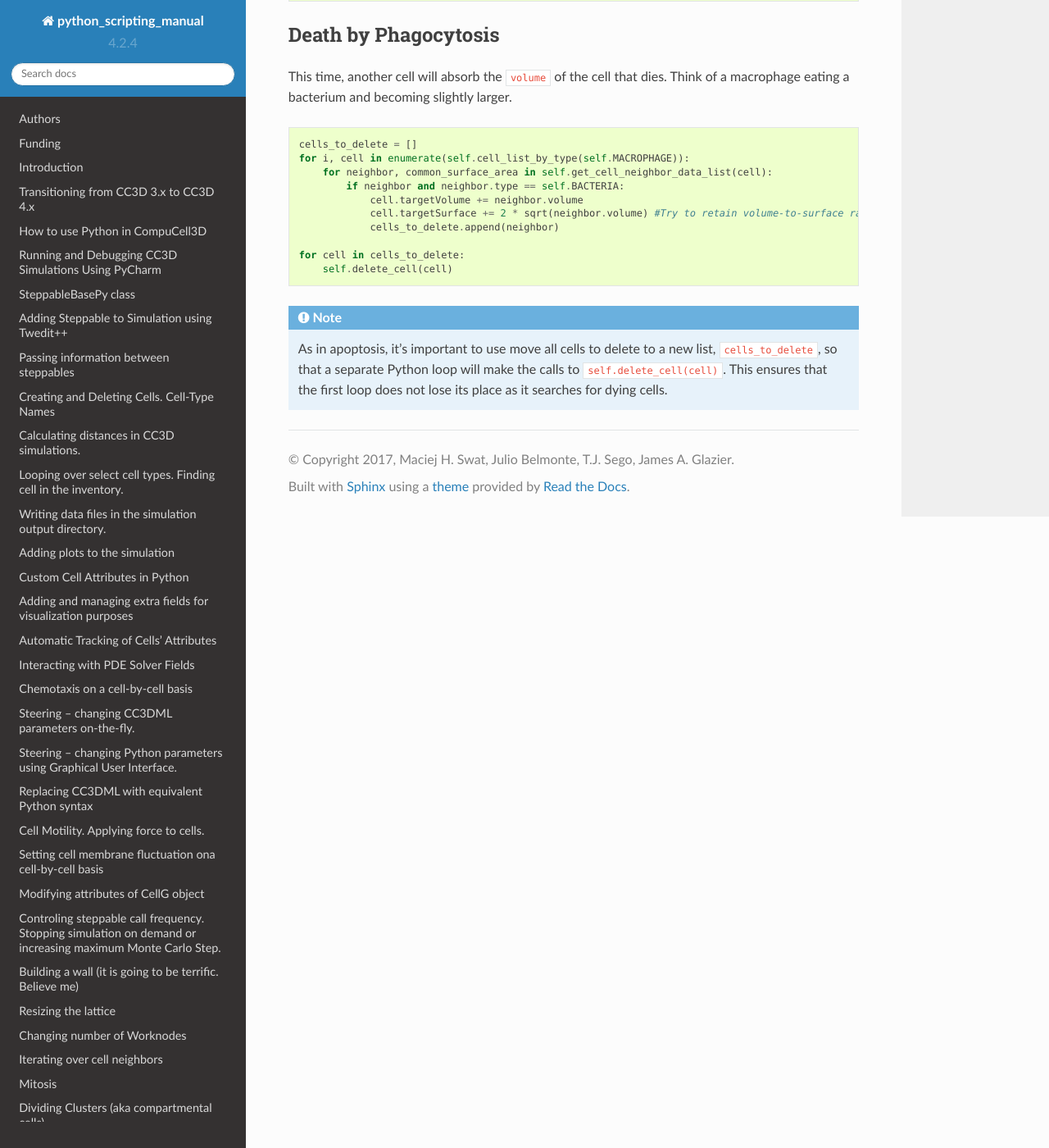
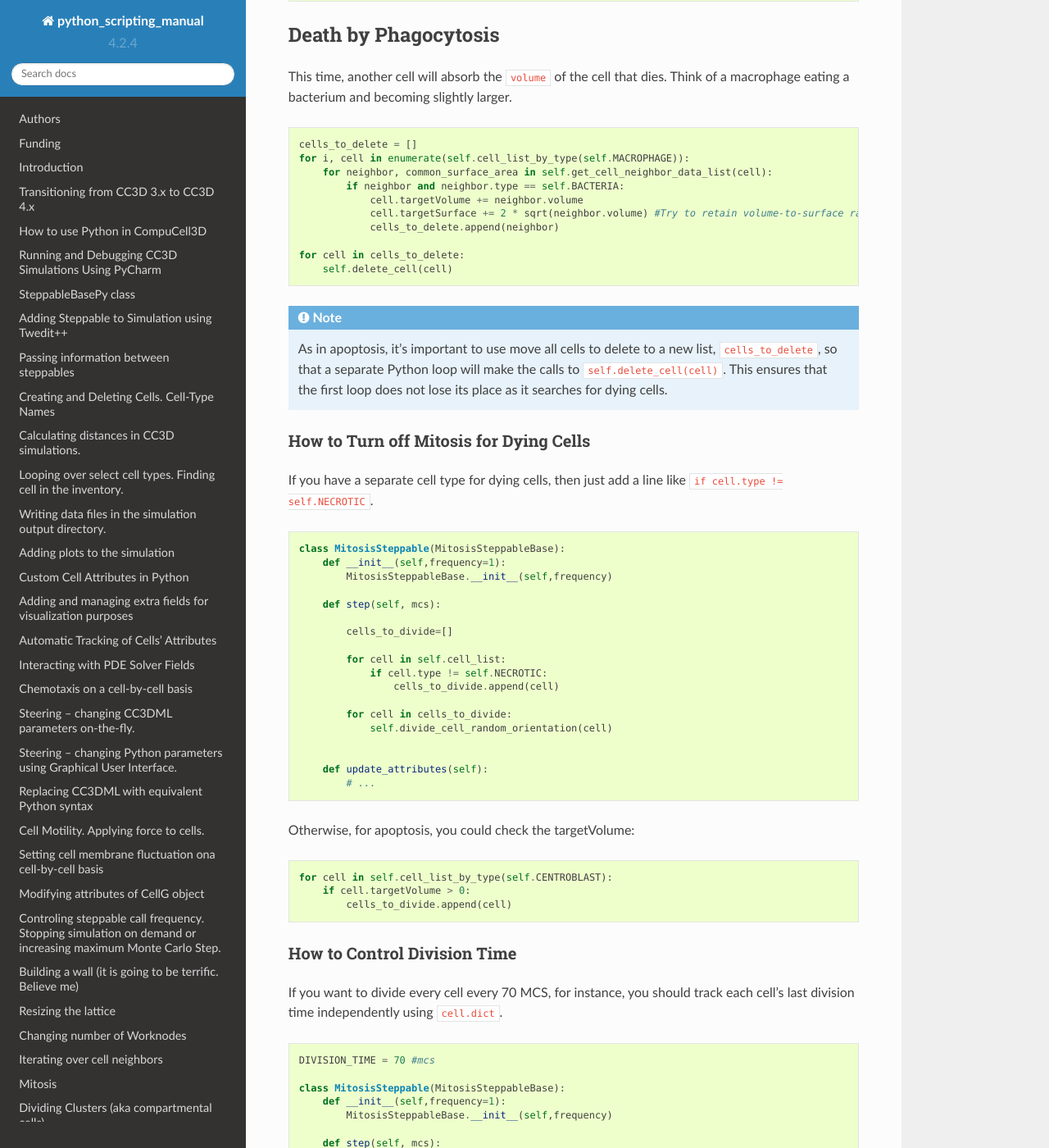
Before and after one commit to CompuCell3D/PythonScriptingManual, a Sphinx documentation site: the page built from docs/cell_death.rst, in a window 1280 px wide and 1400 px high, scrolled down 1742 px. Shown: the whole window at 82% size. Built offline with Sphinx 7.4.7 and the Read the Docs theme 2.0.0, drawn with Linux system fonts in a browser that asks for light colours; some of the changed text lies outside the part shown.

Commit message:
Added more examples for cell death

```diff
--- a/docs/cell_death.rst
+++ b/docs/cell_death.rst
@@ -110,3 +110,78 @@ Think of a macrophage eating a bacterium and becoming slightly larger.
     As in apoptosis, it's important to use move all cells to delete to a new list, ``cells_to_delete``,
     so that a separate Python loop will make the calls to ``self.delete_cell(cell)``.
     This ensures that the first loop does not lose its place as it searches for dying cells.
+
+
+How to Turn off Mitosis for Dying Cells
+************************************************
+
+If you have a separate cell type for dying cells, then just add a line
+like ``if cell.type != self.NECROTIC``.
+
+.. code-block:: python
+
+    class MitosisSteppable(MitosisSteppableBase):
+        def __init__(self,frequency=1):
+            MitosisSteppableBase.__init__(self,frequency)
+
+        def step(self, mcs):
+
+            cells_to_divide=[]
+
+            for cell in self.cell_list:
+                if cell.type != self.NECROTIC:
+                    cells_to_divide.append(cell)
+
+            for cell in cells_to_divide:
+                self.divide_cell_random_orientation(cell)
+
+
+        def update_attributes(self):
+            # ...
+
+Otherwise, for apoptosis, you could check the targetVolume:
+
+.. code-block:: python
+
+    for cell in self.cell_list_by_type(self.CENTROBLAST):
+        if cell.targetVolume > 0:
+            cells_to_divide.append(cell)
+
+
+How to Control Division Time
+************************************************
+
+If you want to divide every cell every 70 MCS, for instance, you should
+track each cell's last division time independently using ``cell.dict``.
+
+
+.. code-block:: python
+
+    DIVISION_TIME = 70 #mcs
+
+    class MitosisSteppable(MitosisSteppableBase):
+        def __init__(self,frequency=1):
+            MitosisSteppableBase.__init__(self,frequency)
+
+        def step(self, mcs):
+
+            cells_to_divide=[]
+
+            for cell in self.cell_list:
+                last_div_time = cell.dict["last division time"]
+                if mcs - last_div_time >= DIVISION_TIME:
+                    cell.dict["last division time"] = mcs
+                    cells_to_divide.append(cell)
+
+            for cell in cells_to_divide:
+                self.divide_cell_random_orientation(cell)
+
+
+        def update_attributes(self):
+            # ...
+
+.. note::
+
+    You may like to implement some rules to reduce crowding, such as contact-inhibited growth
+    or a very simple if-statement that prevents cells with too many neighbors from dividing.
+    Using pressure tends to be more realistic.
```
Also changed, not shown: docs/cell_key_properties.rst (added, +128 -0 lines), docs/volume_and_growth.rst (+19 -0 lines).
